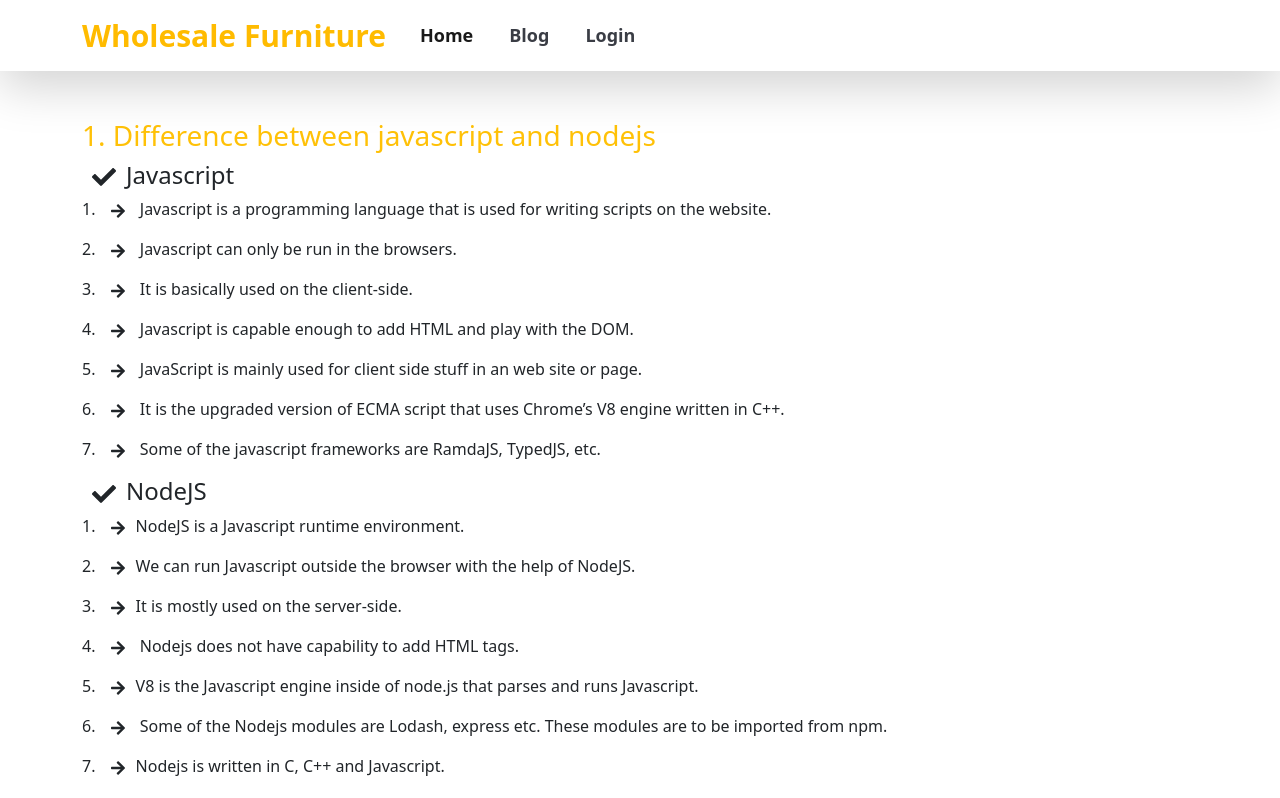
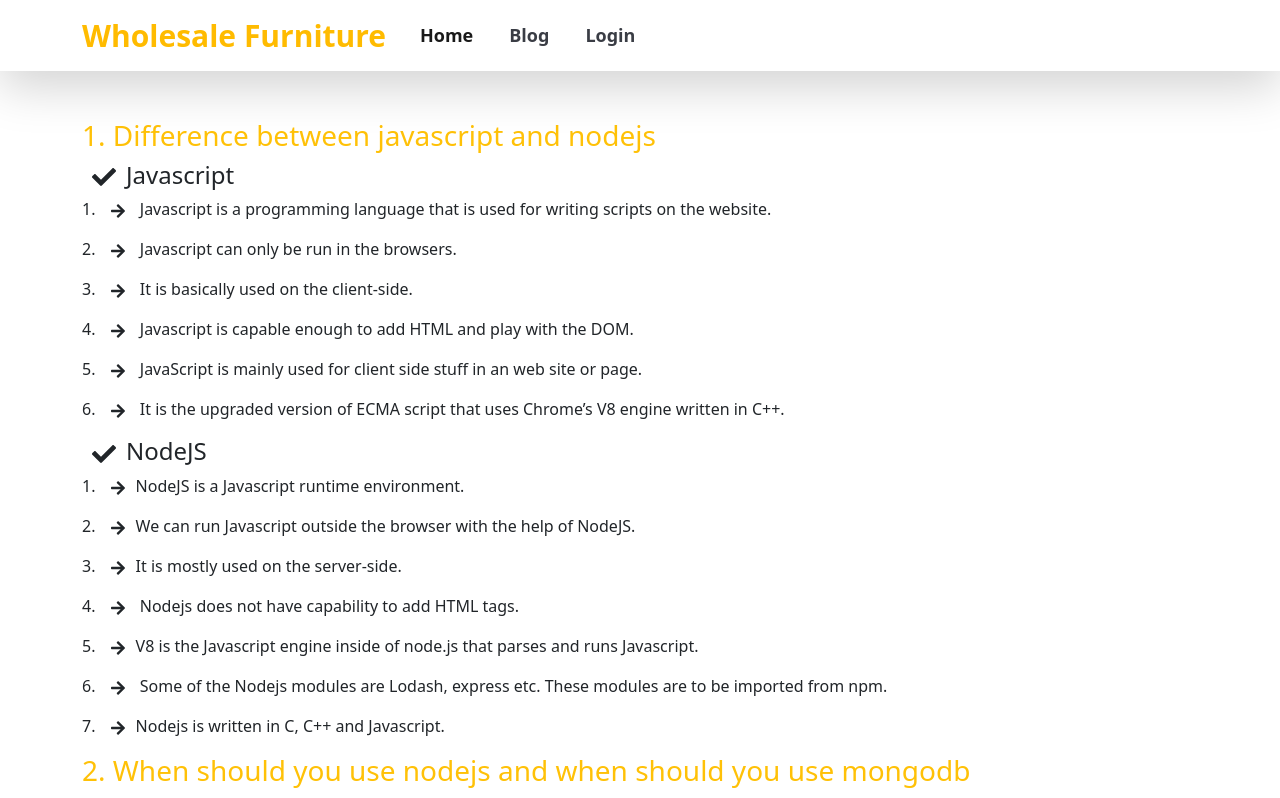
Before and after one commit to Jamshedjisan/warehouse-management-client-side, a React (Create React App) app: page /blog in a window 1280 px wide. Shown: the top 798 px of the page. Built offline with nearby package versions, Linux system fonts and the light colour scheme; no server answers.

Commit message:
additem and manage item added in protected

```diff
--- a/src/component/Pages/Blogs/Blogs.js
+++ b/src/component/Pages/Blogs/Blogs.js
@@ -39,10 +39,6 @@ const Blogs = () => {
                 <p>
                   6. <FaArrowRight /> It is the upgraded version of ECMA script
                   that uses Chrome’s V8 engine written in C++.
-                </p>
-                <p>
-                  7. <FaArrowRight /> Some of the javascript frameworks are
-                  RamdaJS, TypedJS, etc.
                 </p>
               </div>
             </div>
```
